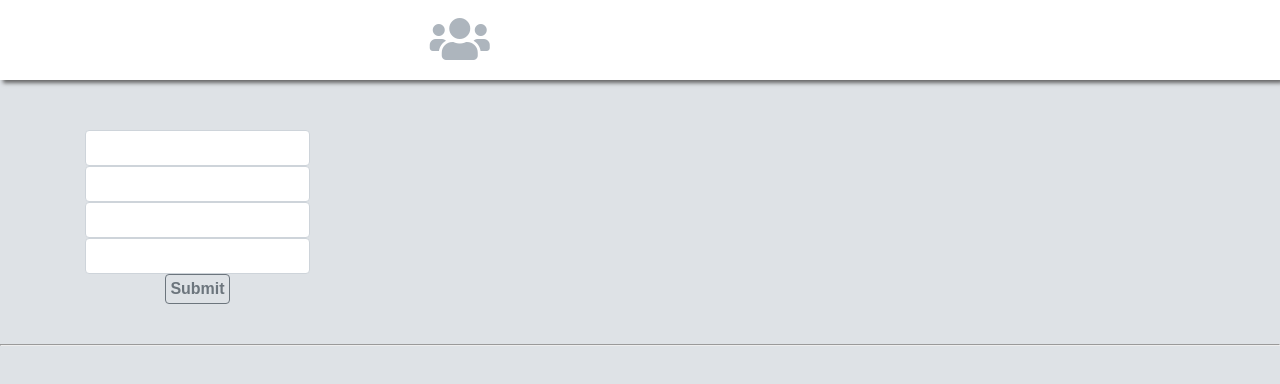
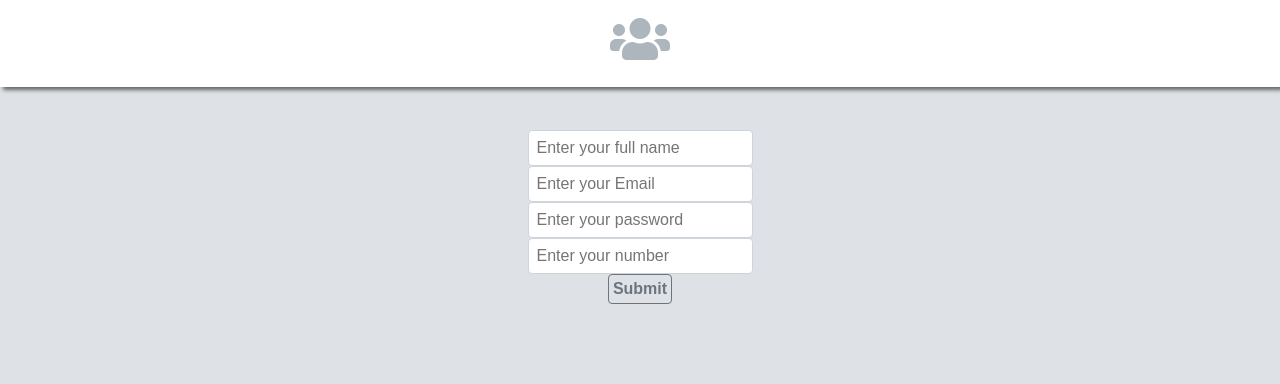
Before and after one commit to GSG-K3/Login-Form-w8, a website: page Public/Registration.html in a window 1280 px wide. Drawn offline with Linux system fonts and the light colour scheme.

Commit message:
update html

```diff
--- a/Public/Registration.html
+++ b/Public/Registration.html
@@ -28,21 +28,20 @@
         <section class="">
             <div class="container">
                 <div class="row" id="">
-                    <form method="/user/Registration" method="POST" id="Form" class = "Form">
-                        <input type="text" id="fullName" name = "fullName" class ="form-control">
-                        <input type="text" id="Email" name = "Email" class = "form-control">
-                        <input type="text" id="password" name = "password" class ="form-control">
-                        <input type="text" id="tel" name = "tel" class = "form-control">
-                        <button id ="regButt" name = "regButt" class="btn">Submit</button>
+                    <form action="/user/Registration" method="POST" id="Form" class = "Form">
+                        <input type="text" placeholder = "Enter your full name"id="fullName" name = "fullName" class ="form-control">
+                        <input type="text" placeholder="Enter your Email" id="Email" name = "Email" class = "form-control">
+                        <input type="password" placeholder="Enter your password" id="password" name = "password" class ="form-control">
+                        <input type="text" placeholder="Enter your number" id="tel" name = "tel" class = "form-control">
+                        <button id ="subButt" name = "subButt" class="btn">Submit</button>
 
                     </form>
                 </div>
             </div>
         </section>
-        <hr />
-    </div>
+   </div>
     <script src="/js/apiCall.js"></script>
-    <script src="/js/index.js"></script>
+    <script src="/js/Registration.js"></script>
 </body>
 
 </html>
--- a/Public/css/main.css
+++ b/Public/css/main.css
@@ -31,6 +31,8 @@ body {
   display: flex;
   flex-wrap: wrap;
   justify-content: space-evenly;
+  flex-direction: column;
+  align-items: center;
 }
 
 .justify-content-start {
```
Also changed, not shown: Public/index.html (+3 -1 lines).
